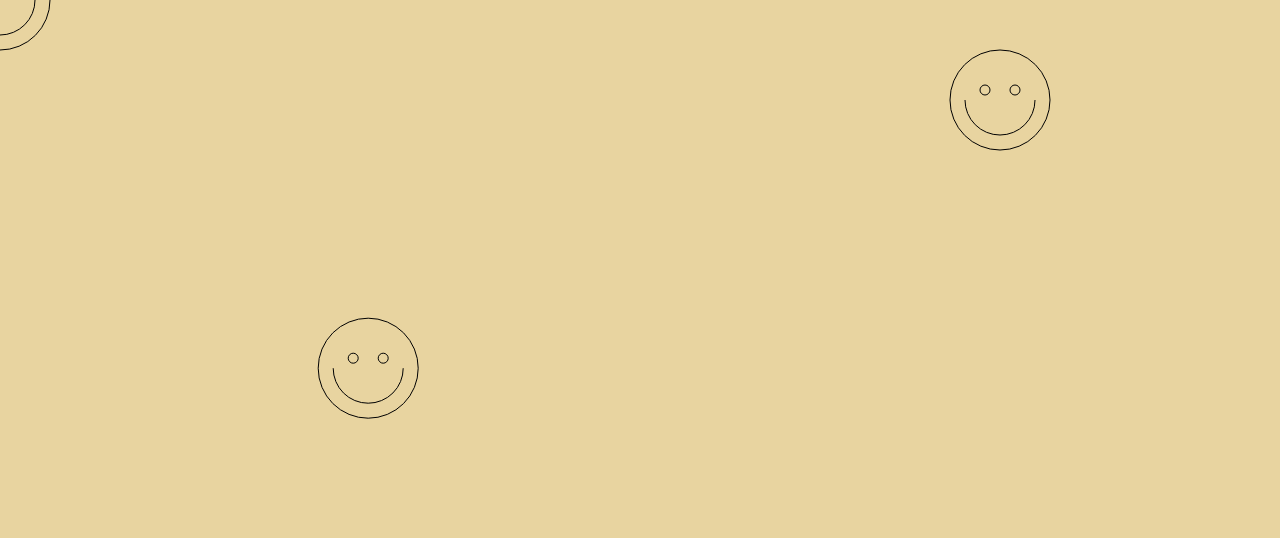
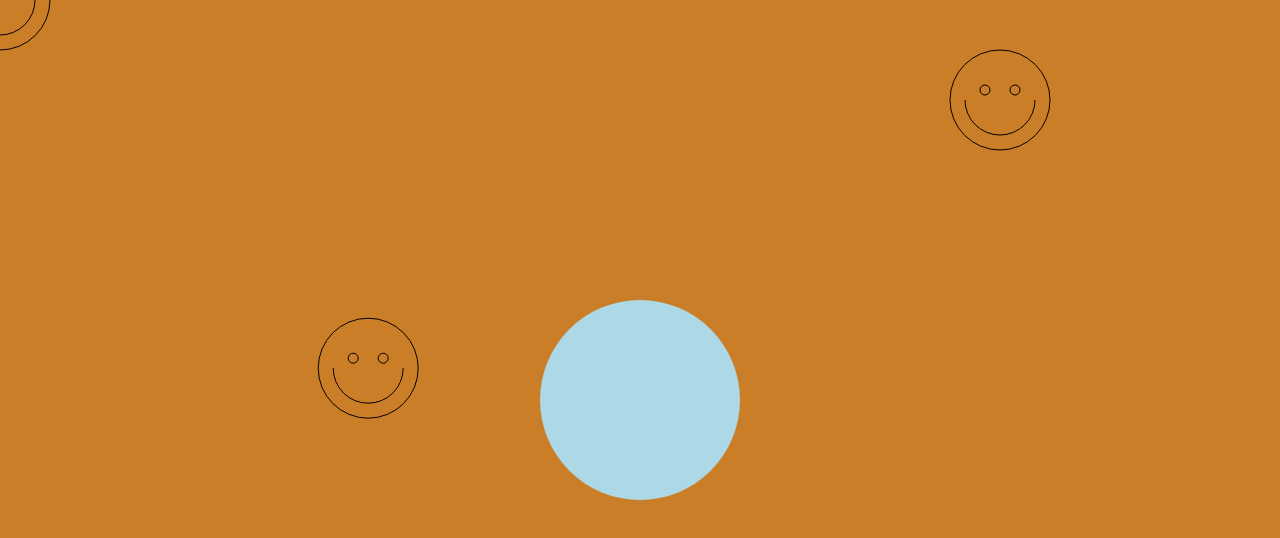
Before and after one commit to ducklol2/ts_web_game, a website built with Vite: page index.html in a window 1280 px wide. Built offline with nearby package versions, Linux system fonts and the light colour scheme.

Commit message:
the end (movers find the end)

```diff
--- a/src/main.ts
+++ b/src/main.ts
@@ -22,19 +22,21 @@ type Mover = {
     path: Path;
     speed: number;
     location: Point;
+    finished: boolean;
 }
 
 const movers: Mover[] = [];
 for (let i = 0; i < 3; i++) {
     movers.push({
-        startAngle: i * Math.PI/4,
+        startAngle: i * Math.PI / 4,
         speed: i * 3,
-        location: {x: i * 50, y: i * 50},
-        path: {points: []},
+        location: { x: i * 50, y: i * 50 },
+        path: { points: [] },
+        finished: false,
     });
 }
 
-let currentlySelectedMover: Mover|null = null;
+let currentlySelectedMover: Mover | null = null;
 window.addEventListener('mousemove', handleMouseMove);
 function handleMouseMove(event: MouseEvent) {
     if (!event.buttons) {
@@ -42,7 +44,7 @@ function handleMouseMove(event: MouseEvent) {
         return;
     }
 
-    const mousePoint: Point = {x: event.clientX, y: event.clientY};
+    const mousePoint: Point = { x: event.clientX, y: event.clientY };
     if (!currentlySelectedMover) {
         currentlySelectedMover = findSelectedMover();
         if (!currentlySelectedMover) return;
@@ -55,7 +57,7 @@ function handleMouseMove(event: MouseEvent) {
     currentlySelectedMover.path.points.push(mousePoint);
 
     function findSelectedMover() {
-        let closestTouchedMover: Mover|null = null;
+        let closestTouchedMover: Mover | null = null;
         let closestTouchedDistance = Number.MAX_VALUE;
         for (const mover of movers) {
             const moverDist = distance(mousePoint, mover.location);
@@ -79,13 +81,6 @@ function loop() {
     move();
     context.clearRect(0, 0, canvas.width, canvas.height);
     draw();
-    // if (r === 50) {
-    //     rSq = -1;
-    // }
-    // if (r === 10) {
-    //     rSq = 1;
-    // }
-    // r += rSq;
 }
 
 function move() {
@@ -95,6 +90,13 @@ function move() {
 }
 
 function moveMover(mover: Mover) {
+    if (mover.finished) return;
+
+    if (distance(target(), mover.location) < 20) {
+        mover.finished = true;
+        return;
+    }
+
     const path = mover.path;
     if (!path || path.points.length == 0) {
         const dX = Math.sin(mover.startAngle) * mover.speed;
@@ -117,7 +119,18 @@ function moveMover(mover: Mover) {
     mover.location.y += Math.sign(dY) * Math.min(5, Math.abs(dY));
 }
 
+function target(): Point {
+    return { x: canvas.width / 2, y: canvas.height / 2 };
+}
+
 function draw() {
+
+    context.beginPath();
+    context.fillStyle = "lightblue";
+    const { x, y } = target();
+    context.arc(x, y, 100, 0, Math.PI * 2);
+    context.fill();
+
     for (const mover of movers) {
         drawFace(mover.location.x, mover.location.y);
         if (mover.path) {
--- a/src/style.css
+++ b/src/style.css
@@ -6,5 +6,5 @@ html, body {
 
 canvas {
   display: block;
-  background-color: #e8d4a0;
+  background-color: #ca7e28;
 }
```
